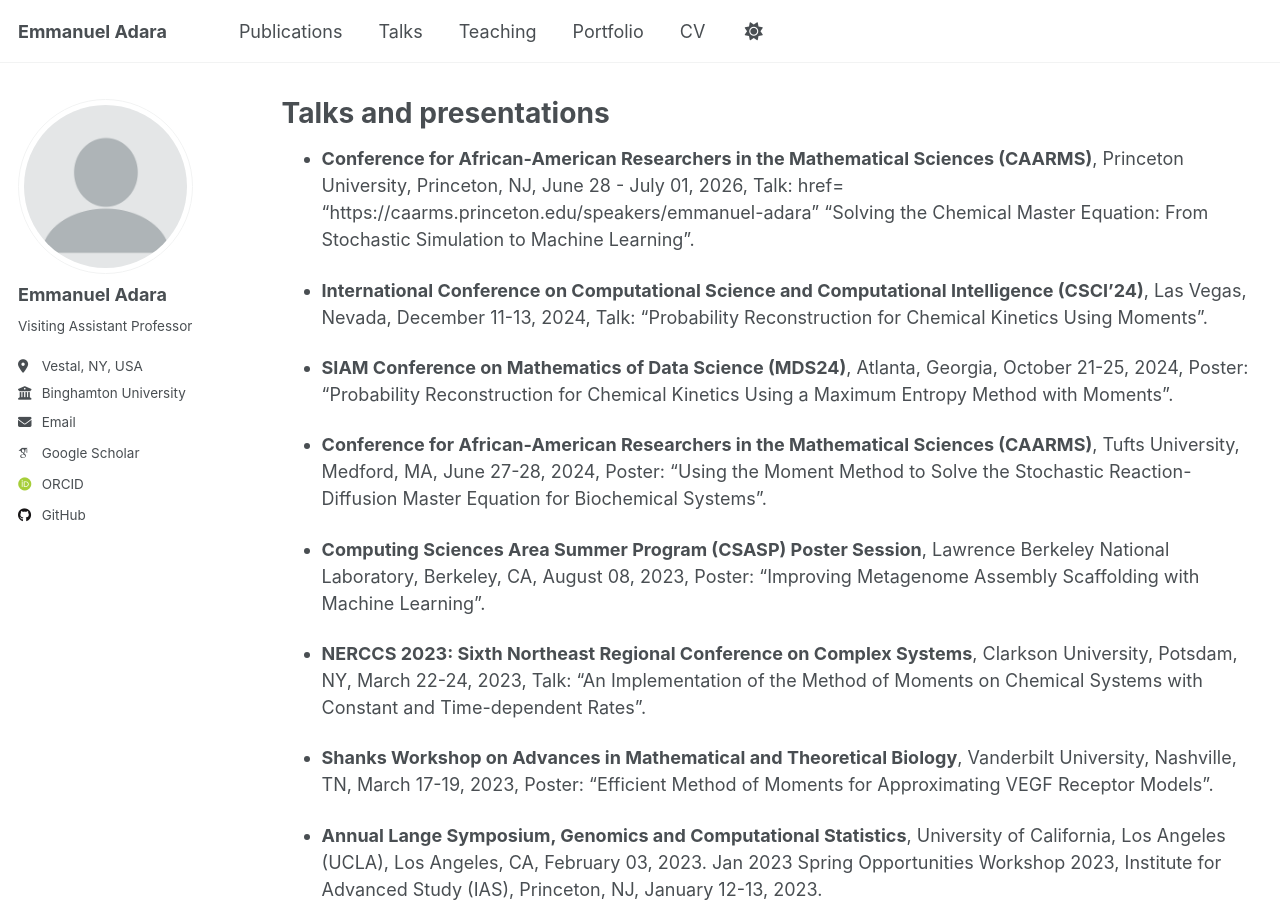
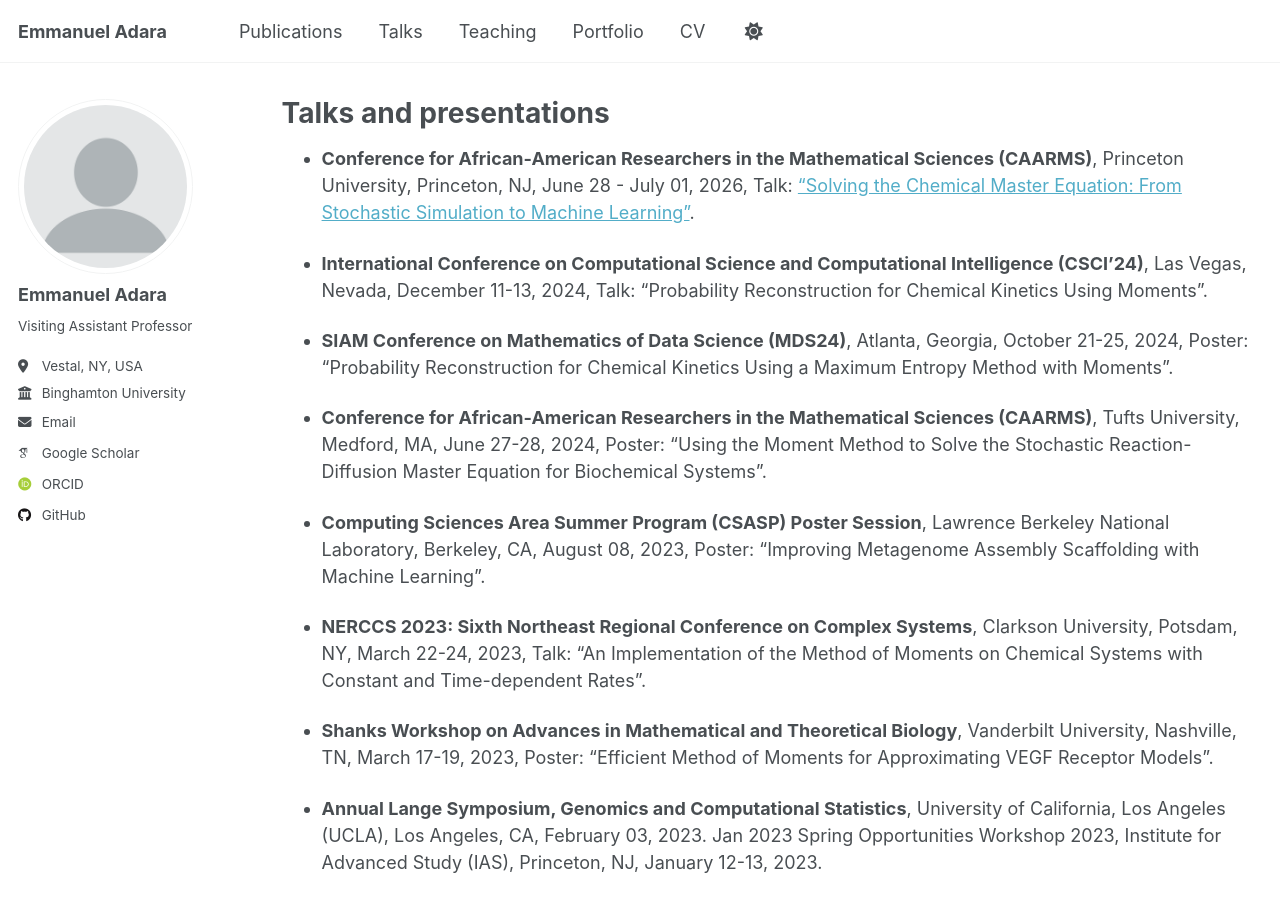
Before and after one commit to EmmanuelAdara/EmmanuelAdara.github.io, a Jekyll site: the page built from _pages/talks.md, in a window 1280 px wide and 900 px high. Built offline with Jekyll 4.4.1, drawn with Linux system fonts in a browser that asks for light colours; some web fonts are replaced; a script that is not in the unit is left out.

Commit message:
Update talks.md

```diff
--- a/_pages/talks.md
+++ b/_pages/talks.md
@@ -6,7 +6,7 @@ author_profile: true
 ---
 * **Conference for African-American Researchers in the Mathematical Sciences (CAARMS)**,
 Princeton University, Princeton, NJ, June 28 - July 01, 2026,
-Talk: href= "https://caarms.princeton.edu/speakers/emmanuel-adara" "Solving the Chemical Master Equation: From Stochastic Simulation to Machine Learning".
+Talk: <a href="https://caarms.princeton.edu/speakers/emmanuel-adara"> "Solving the Chemical Master Equation: From Stochastic Simulation to Machine Learning"</a>.
 
 * **International Conference on Computational Science and Computational Intelligence
 (CSCI’24)**, Las Vegas, Nevada, December 11-13, 2024,
```
